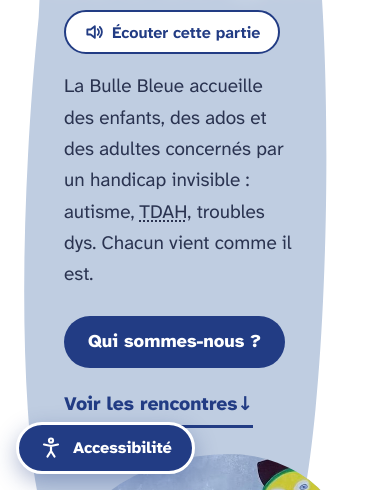
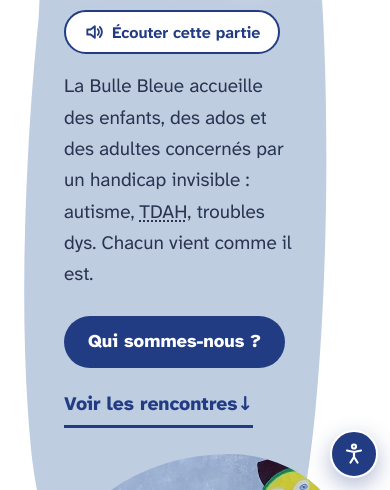
Before and after one commit to teyyara/bullebleue, a browser extension: page index.html in a window 390 px wide. Shown: the part 354-844 px from the top of the page. Drawn offline with Linux system fonts and the light colour scheme.

Commit message:
style: compact accessibility control on mobile

```diff
--- a/site-v3-overrides.css
+++ b/site-v3-overrides.css
@@ -128,3 +128,39 @@ footer.pied .row>small{flex-basis:100%;opacity:.85}
  .closing-panel{padding:26px 22px;border-radius:24px}
 }
 @media(prefers-reduced-motion:reduce){.news-card{transition:none}.news-card:hover{transform:none}}
+
+
+/* On small screens the accessibility control should not cover reading content.
+   Keep its text available to assistive technology while showing a compact icon. */
+@media (max-width: 620px) {
+  .a11y-btn {
+    left: auto;
+    right: 12px;
+    bottom: 12px;
+    box-sizing: border-box;
+    width: 48px;
+    min-height: 48px;
+    height: 48px;
+    padding: 0;
+    gap: 0;
+    justify-content: center;
+    border-width: 2px;
+  }
+  .a11y-btn span {
+    position: absolute;
+    width: 1px;
+    height: 1px;
+    padding: 0;
+    margin: -1px;
+    overflow: hidden;
+    clip: rect(0, 0, 0, 0);
+    white-space: nowrap;
+    border: 0;
+  }
+  .a11y-panel {
+    left: auto;
+    right: 12px;
+    bottom: 70px;
+    width: min(380px, calc(100vw - 24px));
+  }
+}
```
